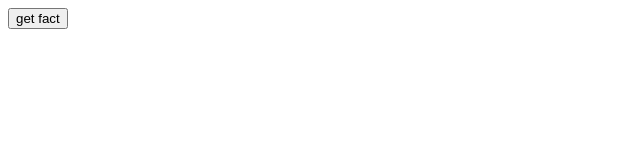
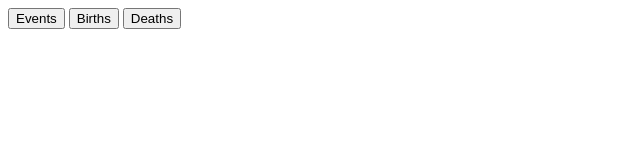
Before and after one commit to Thomas-Piroddi/hack_application, a plain HTML site: page src/index.html in a window 1280 px wide. Shown: the whole page, without its empty margins (0-640 px from the left). Drawn offline with nearby package versions, Linux system fonts and the light colour scheme.

Commit message:
fixing random birth facts

```diff
--- a/src/index.html
+++ b/src/index.html
@@ -7,7 +7,11 @@
     <script src="https://cdn.jsdelivr.net/npm/axios/dist/axios.min.js"></script>
 </head>
 <body>
-    <button id="btn" onclick="callEventsApi(3, 4)">get fact</button>
+    <!-- dropdown here -->
+
+    <button id="event-btn" onclick="callEventsApi(3, 31)">Events</button>
+    <button id="birth-btn" onclick="callBirthApi(3, 4)">Births</button>
+    <button id="death-btn" onclick="callDeathApi(3, 4)">Deaths</button>
     <p id="fact"></p>
 
     <script src="script.js"></script>
--- a/src/script.js
+++ b/src/script.js
@@ -22,21 +22,23 @@ const callDeathApi = async (month, day) => {
 
     const deathList = result.deaths;
     const randomDeath = deathList[Math.floor(Math.random() * deathList.length)];
+    console.log(randomDeath.year, randomDeath.description)
     return {
     year: randomDeath.year,
     description: randomDeath.description
     }
 }
 
-const callBirthApi = async () => {
+const callBirthApi = async (month,day) => {
     const call = await fetch(`https://byabbe.se/on-this-day/${month}/${day}/births.json`)
     .then((res) => res) // return result
     .catch((err) => err) // return error
 
     const result = await call.json() // Fetch API returns 'readableStream', you must run .json() to convert it to JSON.
-    const eventList = result.events;
-    const randomEvent = eventList[Math.floor(Math.random() * eventList.length)];
-    console.log(randomEvent.year)
-    console.log(randomEvent.description)
+    const eventList = result.births;
+
+    const randomBirth = eventList[Math.floor(Math.random() * eventList.length)];
+    console.log(randomBirth.year)
+    console.log(randomBirth.description)
 
 }
```
